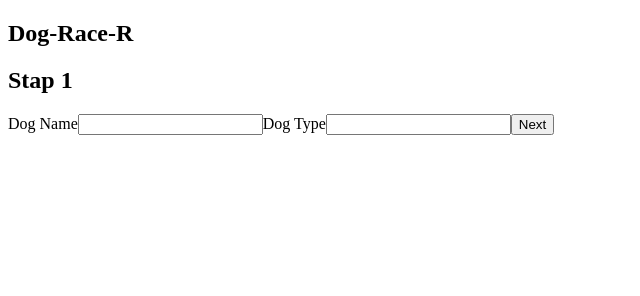
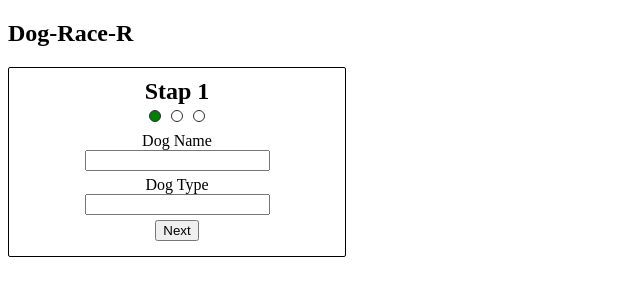
Before and after one commit to avans-webjs/webjs-2223-keuzeworkshop-2, a plain HTML site: page index.html in a window 1280 px wide. Shown: the whole page, without its empty margins (0-640 px from the left). Drawn offline with Linux system fonts and the light colour scheme.

Commit message:
gratis styling

```diff
--- a/app/dogbuilder.js
+++ b/app/dogbuilder.js
@@ -42,6 +42,7 @@ export class DogBuilder
 
         //maak de kleine bolletjes
         let stepBulletsEl = document.createElement('div');
+        stepBulletsEl.classList.add('step-bullets');
         let nrOfBullets = this.steps.length;
         for(let i = 0; i < nrOfBullets; i++){
             let bulletEl = document.createElement('div');
@@ -66,8 +67,7 @@ export class DogBuilder
             stepEl.appendChild(inputEl);
 
         });
-        //haal de inputs getElementById <-- Slimmer
-        //next button ?
+
         let buttonEl    = document.createElement('button');
         buttonEl.innerText = 'Next';
         buttonEl.type = 'submit';//belangrijk
@@ -84,8 +84,8 @@ export class DogBuilder
 
     nextStep(form){
         //roep hier stap 2 aan
-        debugger;
-        let data = new FormData(form);
+        let formdata = new FormData(form);
+        const data = Object.fromEntries(formdata.entries());
         console.log(data);
     };
 }
--- a/index.html
+++ b/index.html
@@ -6,7 +6,7 @@
     <meta name="viewport" content="width=device-width, initial-scale=1.0">
     <title>Document</title>
     <script src="app/app.js" type="module" defer></script>
-
+    <link rel="stylesheet" href="style.css">
 </head>
 <body>
 
--- /dev/null
+++ b/style.css
@@ -0,0 +1,58 @@
+.row {
+    display: flex;
+    flex-direction: row;
+    flex-wrap: wrap;
+    justify-content: space-between;
+}
+
+#dogbuilder
+{
+    width: 25%;
+    border:1px solid black;
+    border-radius: 2px;
+    padding: 10px;
+}
+
+#dogbuilder form {
+    display: flex;
+    flex-direction: column;
+    justify-content: center;
+    align-items: center;
+}
+
+#dogbuilder form .step-bullets{
+    display: flex;
+    flex-direction: row;
+    justify-content: center;
+    width: 100%;
+    margin: 0px;
+    padding: 0px;
+}
+
+#dogbuilder form .bullet {
+    border:1px solid #2e2e2e;
+    border-radius: 50%;
+    width: 10px;
+    height: 10px;
+    margin: 5px;
+}
+
+#dogbuilder form .bullet.active {
+    background-color: green;
+}
+
+#dogbuilder form h2 {
+    margin: 0px;
+}
+
+#dogbuilder form label {
+    margin-top:5px;
+}
+
+#dogbuilder form button {
+    margin:5px;
+}
+
+#dogbuilder form input {
+    max-width: 80%;
+}
```
